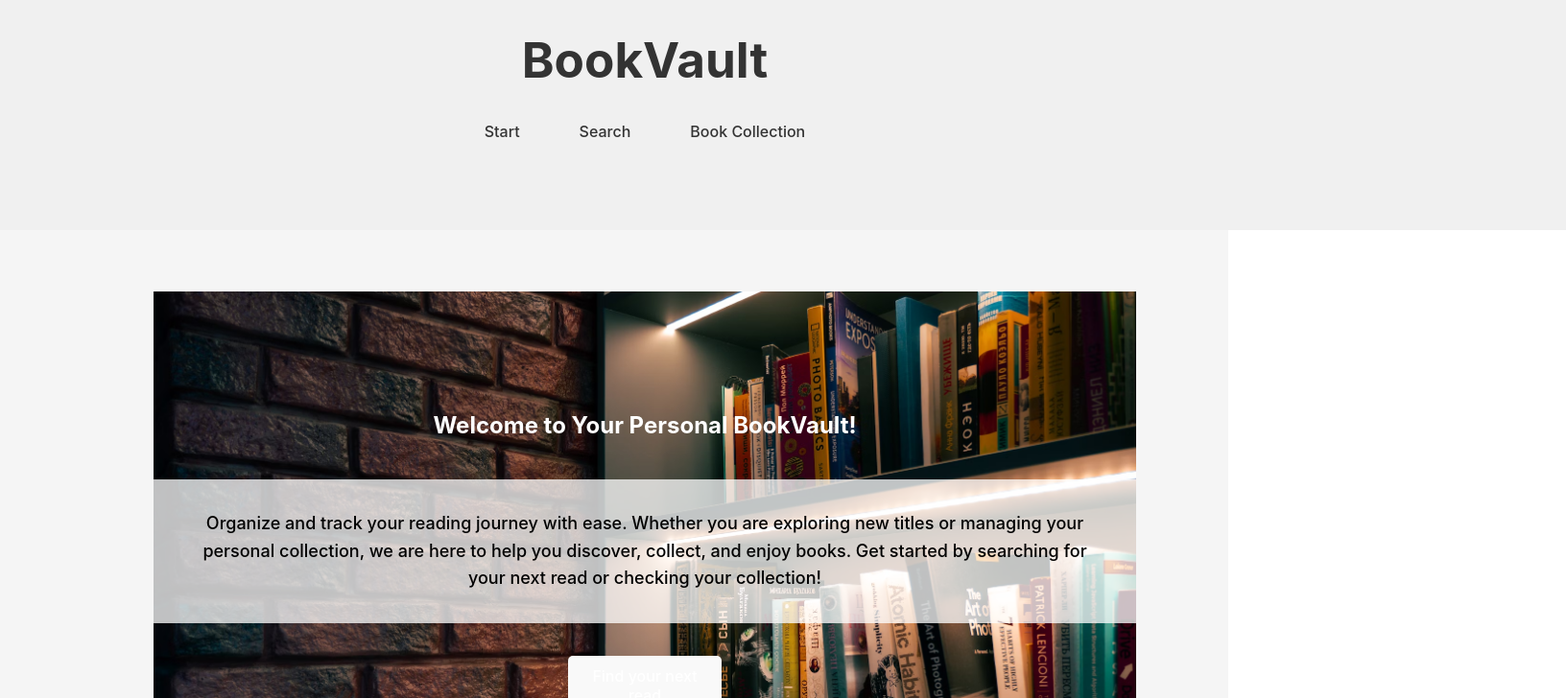
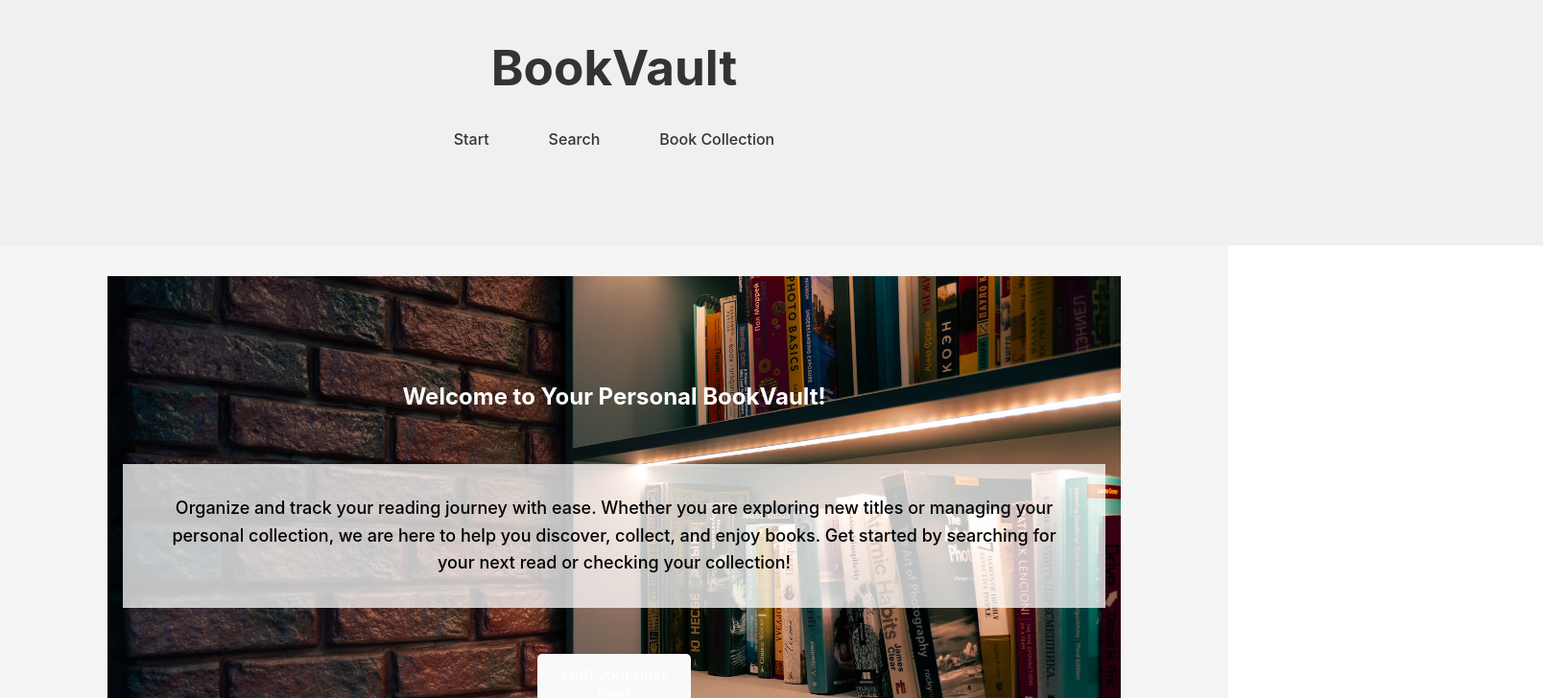
Before and after one commit to NicoleCoding/BookVault, a React (Vite) app: page / in a window 1280 px wide. Shown: the top 728 px of the page at 96% size, 1632 px wide, since content can reach past the window. Built offline with nearby package versions, Linux system fonts and the light colour scheme.

Commit message:
Adjusted the layout of the startpage for smaller screens

```diff
--- a/src/App.css
+++ b/src/App.css
@@ -1,10 +1,65 @@
+/* Styles for screens smaller than 768px */
 #container {
   display: flex;
   flex-direction: column;
-  width: 100%;
+  width: 90vw;
   height: 50rem;
-  margin-top: 15rem;
-  padding: 2rem;
+  padding: 0;
+  margin: auto;
+}
+
+body {
+  background-color: #F5F5F5;
+  padding: 1rem;
+
+}
+
+header {
+  background-color: #F0F0F0;
+  color:  #333333;
+  margin: 0;
+  padding: 0.5rem;
+  width: 90vw;
+}
+
+footer {
+  width: 90vw;
+  color:  #333333;
+  text-align: center;
+}
+
+#hero {
+  background-image: url("./assets/bookshelf.avif");
+  background-repeat: no-repeat;
+  background-size: contain;
+  background-position: center;
+  height: 35rem;
+  width: 90vw;
+  margin: 0;
+  padding: 0;
+  display: flex;
+  flex-direction: column;
+  justify-content: center;
+  gap: 1rem;
+  align-items: center;
+  position: relative;
+}
+
+#hero-text {
+  background-color: rgba(255, 255, 255, 0.75);
+  text-align: center;
+  color:  #333333;
+  width: 70vw;
+  color: black;
+  font-size: large;
+  line-height: 1.6;
+  padding: 1rem;
+  margin: 1rem;
+  font-weight: 500;
+}
+
+#hero-heading {
+    color:  #333333;
 }
 
 .menu {
@@ -25,7 +80,7 @@
 }
 
 
-
+/* Styles for screens larger than 768px */
 @media only screen and (min-width: 768px) {
   #root {
     max-width: 1280px;
```
